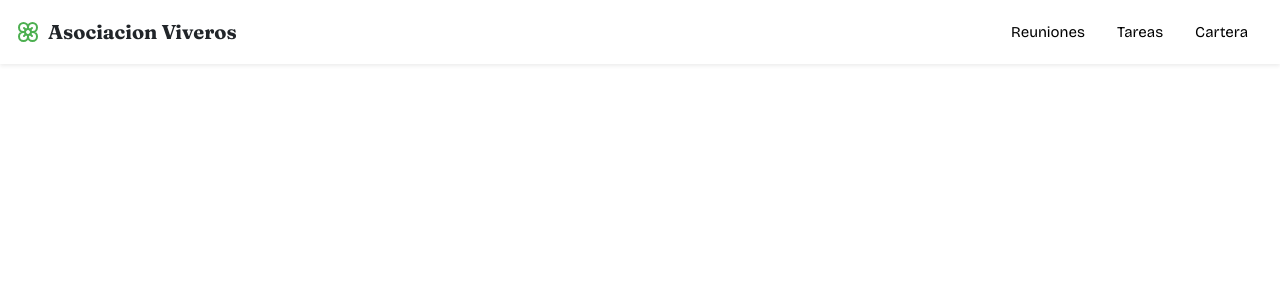
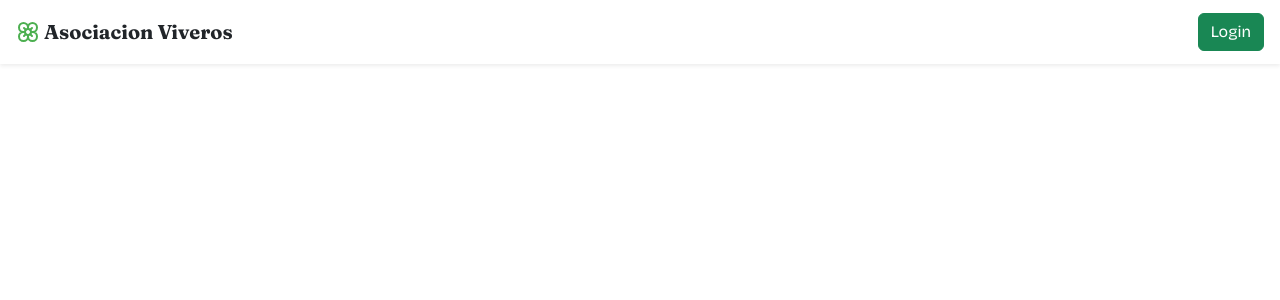
Before and after one commit to casariz/asociacion-viveros, an Angular app: page / in a window 1280 px wide. Shown: the top 300 px of the page. Built offline with nearby package versions, Linux system fonts and the light colour scheme.

Commit message:
Condicionar vista si se está logueado o no

```diff
--- a/src/app/components/navbar/navbar.component.html
+++ b/src/app/components/navbar/navbar.component.html
@@ -1,5 +1,5 @@
 <header class="d-flex align-items-center justify-content-between bg-white px-3 shadow-sm" style="height: 4rem;">
-  <div class="d-flex align-items-center gap-2">
+  <div class="d-flex align-items-center gap-1">
     <svg xmlns="http://www.w3.org/2000/svg" width="24" height="24" viewBox="0 0 24 24" fill="none" stroke="currentColor"
       stroke-width="2" stroke-linecap="round" stroke-linejoin="round" class="h-6 w-6" style="color: #4caf50;">
       <circle cx="12" cy="12" r="3"></circle>
@@ -16,17 +16,34 @@
     <h1 class="h5 fw-bold m-0">Asociacion Viveros</h1>
   </div>
   <nav class="d-flex align-items-center gap-3">
+    @if (isLoggedIn) {
     <ul class="nav nav-pills">
       <li class="nav-item">
-        <a class="nav-link" routerLink="/meetings" [routerLinkActiveOptions]="{ exact: true }" routerLinkActive="bg-success active">Reuniones</a>
+        <a class="nav-link" routerLink="/meetings" [routerLinkActiveOptions]="{ exact: true }"
+          routerLinkActive="bg-success active">Reuniones</a>
       </li>
       <li class="nav-item">
-        <a class="nav-link" routerLink="/tasks" [routerLinkActiveOptions]="{ exact: true }" routerLinkActive="bg-success active">Tareas</a>
+        <a class="nav-link" routerLink="/tasks" [routerLinkActiveOptions]="{ exact: true }"
+          routerLinkActive="bg-success active">Tareas</a>
       </li>
       <li class="nav-item">
-        <a class="nav-link" routerLink="/wallet" [routerLinkActiveOptions]="{ exact: true }" routerLinkActive="bg-success active">Cartera</a>
+        <a class="nav-link" routerLink="/wallet" [routerLinkActiveOptions]="{ exact: true }"
+          routerLinkActive="bg-success active">Cartera</a>
+      </li>
+      <li class="nav-item">
+        <a class="nav-link" routerLink="/user" [routerLinkActiveOptions]="{ exact: true }"
+          routerLinkActive="bg-success active">Usuarios</a>
       </li>
     </ul>
+    }
+    @if (isLoggedIn) {
+    <button class="btn btn-outline-danger d-flex justify-content-center px-2 py-2 rounded-circle" (click)="logout()">
+      <i class="fa-solid fa-power-off"></i>
+    </button>
+    } @else {
+    <div>
+      <a class="btn btn-success" routerLink="/login">Login</a>
+    </div>
+    }
   </nav>
-
 </header>
--- a/src/app/components/navbar/navbar.component.ts
+++ b/src/app/components/navbar/navbar.component.ts
@@ -1,5 +1,6 @@
-import { Component } from '@angular/core';
-import { RouterLink, RouterLinkActive } from '@angular/router';
+import { Component, OnInit } from '@angular/core';
+import { Router, RouterLink, RouterLinkActive } from '@angular/router';
+import { AuthService } from '../../services/auth.service';
 
 @Component({
   selector: 'app-navbar',
@@ -8,4 +9,21 @@ import { RouterLink, RouterLinkActive } from '@angular/router';
   templateUrl: './navbar.component.html',
   styleUrl: './navbar.component.css',
 })
-export class NavbarComponent {}
+export class NavbarComponent implements OnInit{
+  isLoggedIn: boolean = false;
+
+  constructor(private authService: AuthService, private router: Router) {}
+
+  ngOnInit(): void {
+    this.authService.getAuthState().subscribe(isLoggedIn => {
+      this.isLoggedIn = isLoggedIn;
+    });
+  }
+
+  logout(): void {
+    this.authService.logout().subscribe(() => {
+      this.router.navigate(['/login']);
+    });
+  }
+
+}
```
